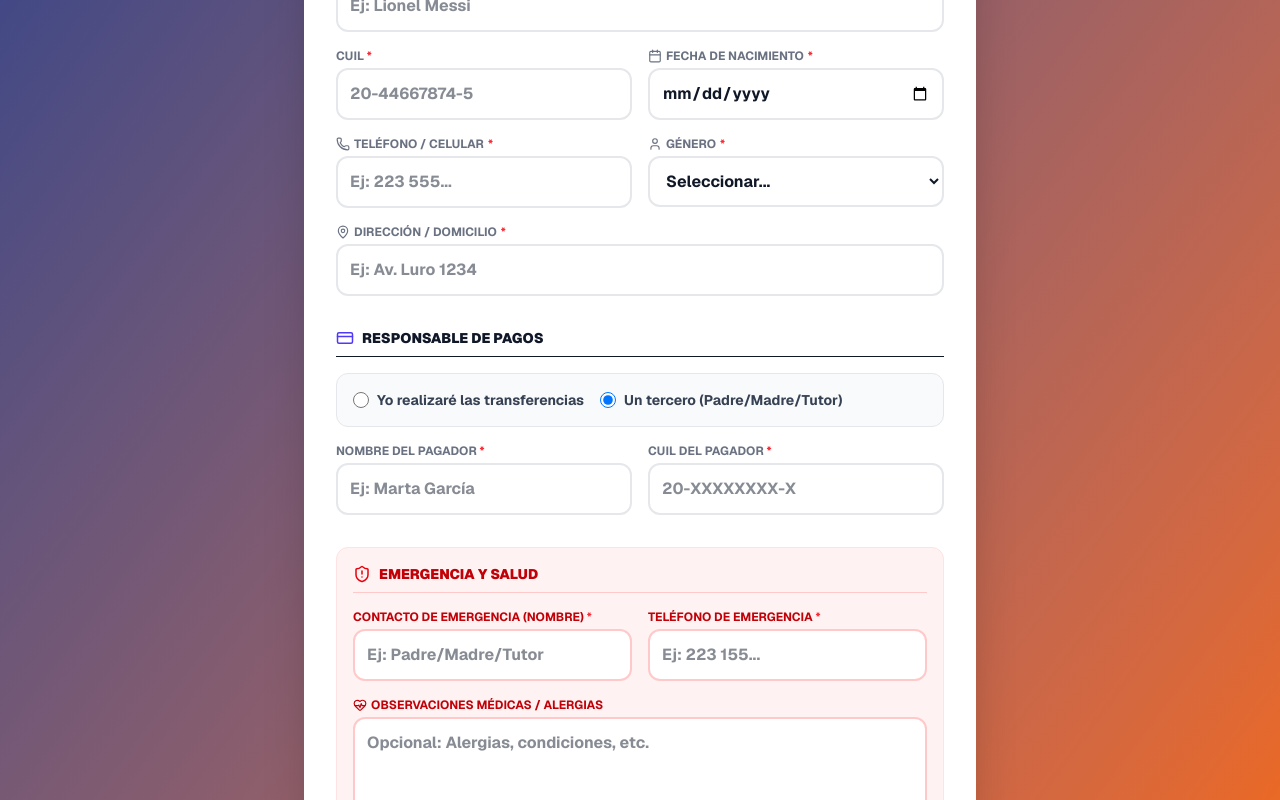
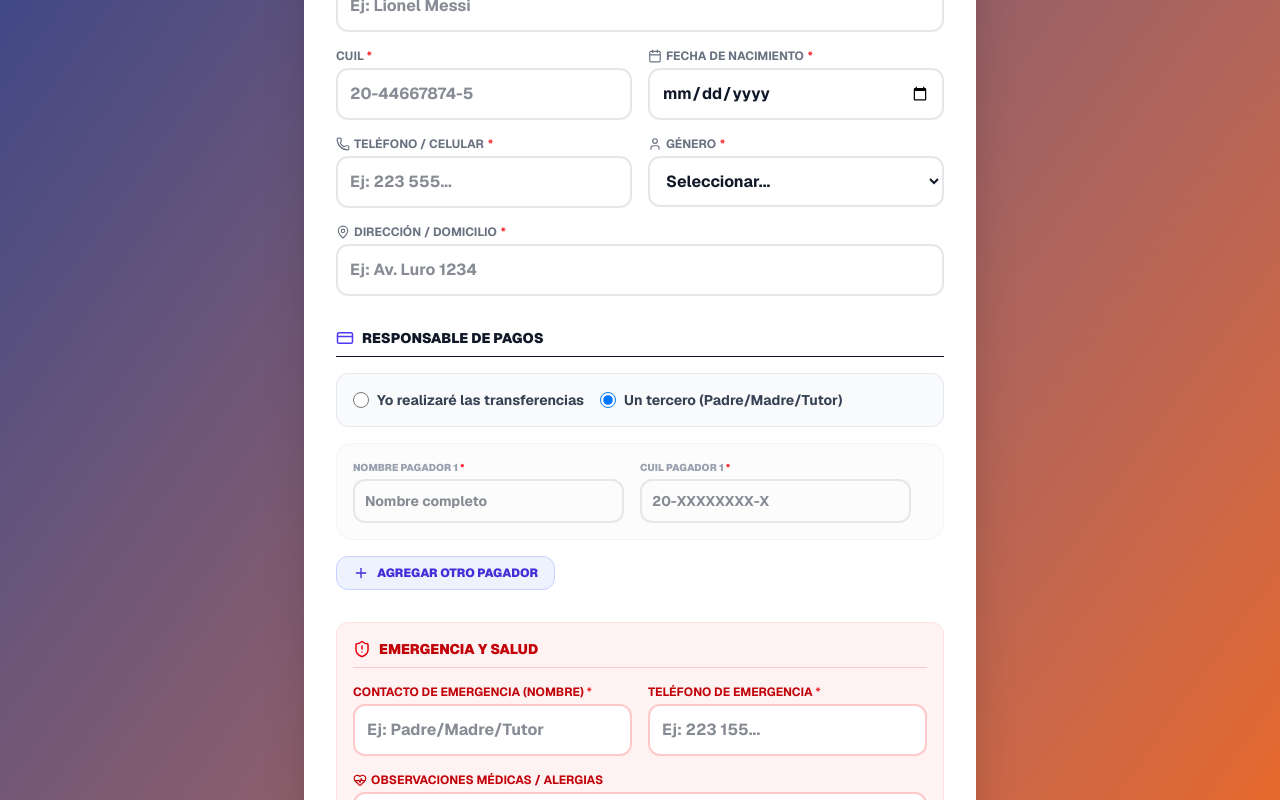
Before and after one commit to murakamifranco-code/Club-La-Cantera, a Next.js app: page /portal/register in a window 1280 px wide. Both pictures are taken after a click on the label "Un tercero (Padre/Madre/Tutor)". Shown: the part 522-1322 px from the top of the page. Built offline with nearby package versions, Linux system fonts and the light colour scheme; no server answers.

Commit message:
feat: registro con múltiples responsables de pago dinámicos

```diff
--- a/src/app/portal/register/page.tsx
+++ b/src/app/portal/register/page.tsx
@@ -4,7 +4,7 @@ import { useState } from 'react'
 import { supabase } from '../../../lib/supabaseClient'
 import { useRouter } from 'next/navigation'
 import Link from 'next/link'
-import { Loader2, AlertCircle, ShieldCheck, X, FileText, User, HeartPulse, ShieldAlert, MapPin, Phone, Calendar, Eye, EyeOff, CreditCard } from 'lucide-react'
+import { Loader2, AlertCircle, ShieldCheck, X, FileText, User, HeartPulse, ShieldAlert, MapPin, Phone, Calendar, Eye, EyeOff, CreditCard, Plus, Trash2 } from 'lucide-react'
 
 export default function Register() {
   const router = useRouter()
@@ -12,9 +12,11 @@ export default function Register() {
   const [formData, setFormData] = useState({
       email: '', password: '', name: '', cuil: '', phone: '',
       birth_date: '', address: '', gender: '',
-      emergency_contact_name: '', emergency_contact: '', medical_notes: '',
-      payer_name: '', payer_cuil: ''
+      emergency_contact_name: '', emergency_contact: '', medical_notes: ''
   })
+
+  // ESTADO PARA PAGADORES DINÁMICOS
+  const [payers, setPayers] = useState([{ name: '', cuil: '' }])
 
   const [loading, setLoading] = useState(false)
   const [error, setError] = useState<string | null>(null)
@@ -29,8 +31,8 @@ export default function Register() {
     let val = value.replace(/\D/g, "");
     if (val.length > 11) val = val.slice(0, 11);
     let formatted = val;
-    if (val.length > 2) formatted = `${val.slice(0, 2)}-${val.slice(2)}`;
-    if (val.length > 10) formatted = `${formatted.slice(0, 11)}-${val.slice(10, 11)}`;
+    if (value.length > 2) formatted = `${val.slice(0, 2)}-${val.slice(2)}`;
+    if (value.length > 10) formatted = `${formatted.slice(0, 11)}-${val.slice(10, 11)}`;
     return formatted;
   }
 
@@ -38,8 +40,22 @@ export default function Register() {
     setFormData({ ...formData, cuil: formatCuil(e.target.value) });
   }
 
-  const handlePayerCuilChange = (e: React.ChangeEvent<HTMLInputElement>) => {
-    setFormData({ ...formData, payer_cuil: formatCuil(e.target.value) });
+  // MANEJO DE FILAS DINÁMICAS
+  const addPayerRow = () => {
+    setPayers([...payers, { name: '', cuil: '' }])
+  }
+
+  const removePayerRow = (index: number) => {
+    if (payers.length > 1) {
+      const newPayers = payers.filter((_, i) => i !== index)
+      setPayers(newPayers)
+    }
+  }
+
+  const handlePayerChange = (index: number, field: 'name' | 'cuil', value: string) => {
+    const newPayers = [...payers]
+    newPayers[index][field] = field === 'cuil' ? formatCuil(value) : value
+    setPayers(newPayers)
   }
 
   const handleSubmit = async (e: React.FormEvent) => {
@@ -62,6 +78,10 @@ export default function Register() {
       if (authError) throw authError
 
       if (authData.user) {
+        // UNIFICAR PAGADORES EN TEXTO PARA LA DB
+        const combinedPayerNames = isThirdPartyPayer ? payers.map(p => p.name).filter(n => n !== "").join(' / ') : null
+        const combinedPayerCuils = isThirdPartyPayer ? payers.map(p => p.cuil).filter(c => c !== "").join(' / ') : null
+
         const { error: profileError } = await supabase.from('users').insert({
           id: authData.user.id,
           email: formData.email,
@@ -78,8 +98,8 @@ export default function Register() {
           emergency_contact_name: formData.emergency_contact_name,
           emergency_contact: formData.emergency_contact,
           medical_notes: formData.medical_notes,
-          payer_name: isThirdPartyPayer ? formData.payer_name : null,
-          payer_cuil: isThirdPartyPayer ? formData.payer_cuil : null
+          payer_name: combinedPayerNames,
+          payer_cuil: combinedPayerCuils
         })
 
         if (profileError) throw profileError
@@ -222,29 +242,50 @@ export default function Register() {
               </div>
 
               {isThirdPartyPayer && (
-                <div className="grid grid-cols-1 md:grid-cols-2 gap-4 animate-in fade-in duration-300 text-left">
+                <div className="space-y-4 animate-in fade-in duration-300">
+                    {payers.map((payer, index) => (
+                      <div key={index} className="grid grid-cols-1 md:grid-cols-[1fr_1fr_auto] gap-4 items-end bg-gray-50/50 p-4 rounded-2xl border border-gray-100 relative">
                         <div>
-                        <label className="block text-xs font-bold text-gray-500 uppercase mb-1">Nombre del Pagador <span className="text-red-500">*</span></label>
+                          <label className="block text-[10px] font-black text-gray-400 uppercase mb-1">Nombre Pagador {index + 1} <span className="text-red-500">*</span></label>
                           <input
                             type="text"
-                          required={isThirdPartyPayer}
-                          className="w-full p-3 border-2 border-gray-200 rounded-xl focus:border-indigo-500 outline-none font-bold text-gray-900"
-                          placeholder="Ej: Marta García"
-                          value={formData.payer_name}
-                          onChange={(e) => setFormData({...formData, payer_name: e.target.value})}
+                            required
+                            className="w-full p-2.5 border-2 border-gray-200 rounded-xl focus:border-indigo-500 outline-none font-bold text-sm text-gray-900"
+                            placeholder="Nombre completo"
+                            value={payer.name}
+                            onChange={(e) => handlePayerChange(index, 'name', e.target.value)}
                           />
                         </div>
                         <div>
-                        <label className="block text-xs font-bold text-gray-500 uppercase mb-1">CUIL del Pagador <span className="text-red-500">*</span></label>
+                          <label className="block text-[10px] font-black text-gray-400 uppercase mb-1">CUIL Pagador {index + 1} <span className="text-red-500">*</span></label>
                           <input
                             type="text"
-                          required={isThirdPartyPayer}
-                          className="w-full p-3 border-2 border-gray-200 rounded-xl focus:border-indigo-500 outline-none font-bold text-gray-900"
+                            required
+                            className="w-full p-2.5 border-2 border-gray-200 rounded-xl focus:border-indigo-500 outline-none font-bold text-sm text-gray-900"
                             placeholder="20-XXXXXXXX-X"
-                          value={formData.payer_cuil}
-                          onChange={handlePayerCuilChange}
+                            value={payer.cuil}
+                            onChange={(e) => handlePayerChange(index, 'cuil', e.target.value)}
                           />
                         </div>
+                        {payers.length > 1 && (
+                          <button
+                            type="button"
+                            onClick={() => removePayerRow(index)}
+                            className="p-2.5 bg-red-50 text-red-500 rounded-xl hover:bg-red-100 transition"
+                          >
+                            <Trash2 size={18}/>
+                          </button>
+                        )}
+                      </div>
+                    ))}
+
+                    <button
+                      type="button"
+                      onClick={addPayerRow}
+                      className="w-full md:w-auto flex items-center justify-center gap-2 px-4 py-2 bg-indigo-50 text-indigo-700 rounded-xl font-black text-xs uppercase hover:bg-indigo-100 transition border border-indigo-200"
+                    >
+                      <Plus size={16}/> Agregar otro pagador
+                    </button>
                 </div>
               )}
           </div>
```
Lines whose indentation alone changed are shown as unchanged.
